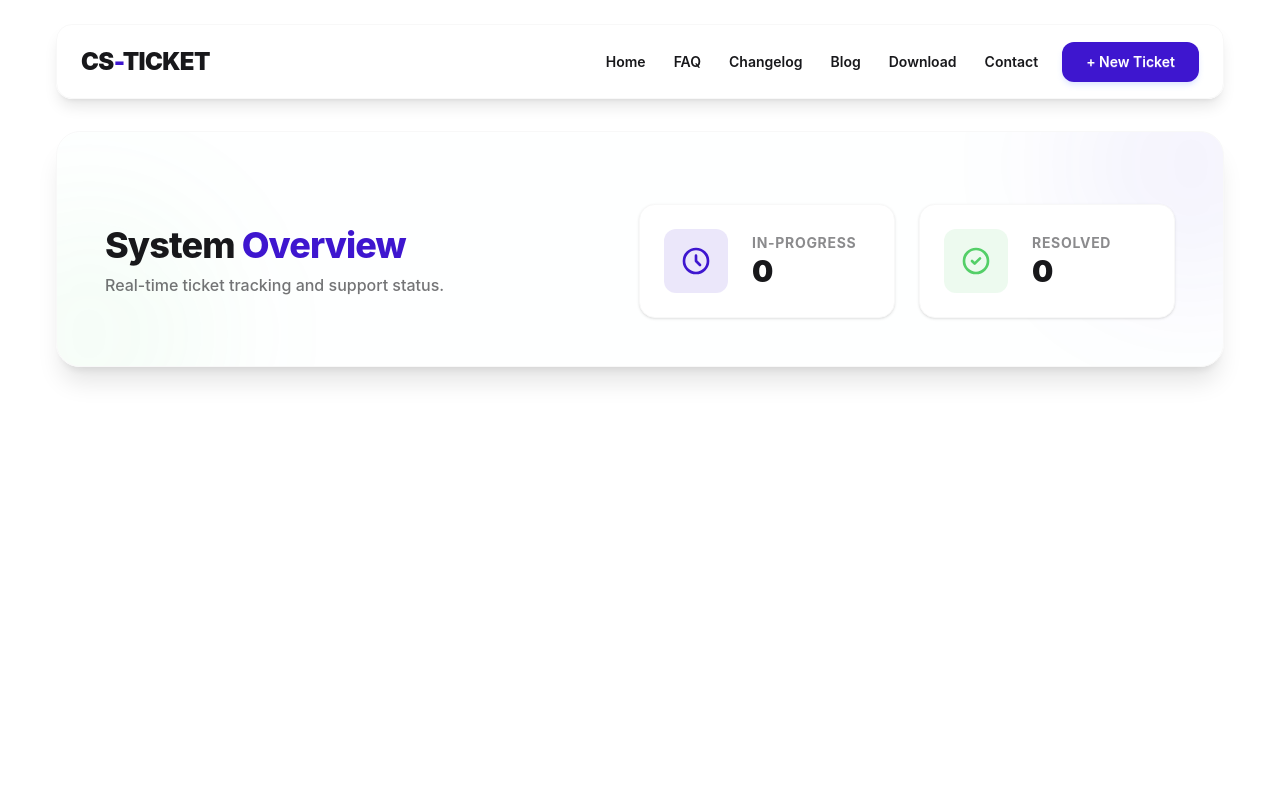
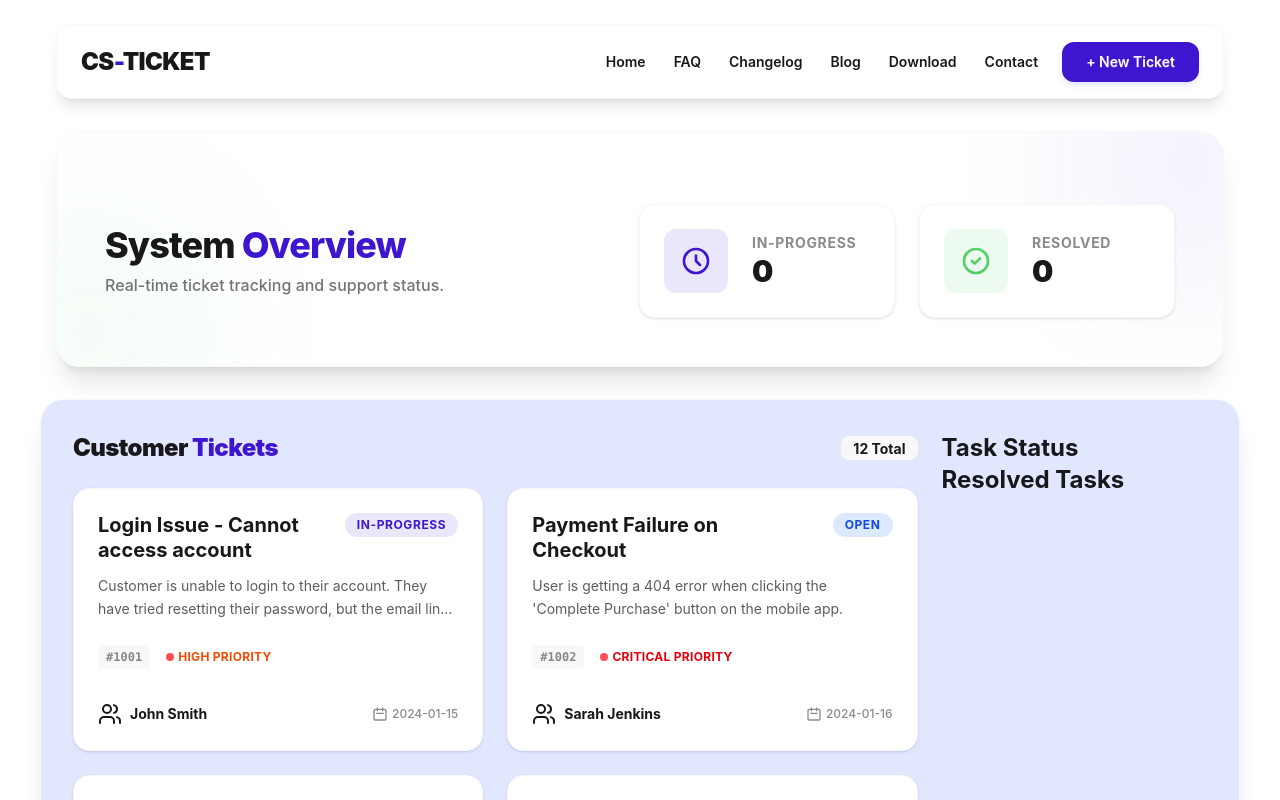
Before and after one commit to kmsmahi/smart-project-3-React, a React (Vite) app: page / in a window 1280 px wide. Shown: the top 800 px of the page. Built offline with nearby package versions, Linux system fonts and the light colour scheme.

Commit message:
main-sec-1

```diff
--- a/package.json
+++ b/package.json
@@ -11,6 +11,7 @@
   },
   "dependencies": {
     "@tailwindcss/vite": "^4.2.1",
+    "lucide-react": "^0.575.0",
     "react": "^19.2.0",
     "react-dom": "^19.2.0",
     "tailwindcss": "^4.2.1"
--- a/src/App.jsx
+++ b/src/App.jsx
@@ -1,11 +1,20 @@
+import { Suspense } from "react";
 import Banner from "./assets/components/banner/banner"
+import MainSection from "./assets/components/mainSection/MainSection"
 import Navbar from "./assets/components/navbar/navbar"
-
+const api=async()=>{
+    const res=await(fetch('/public/ticket.json'));
+    return res.json();
+}
 function App() {
+  const fetchPromise=api();
   return (
     <>
       <Navbar></Navbar>
-      <Banner></Banner>
+
+      <Suspense fallback={<div className="text-center mt-12 text-lg font-medium text-base-content/50">Loading...</div>}>
+        <MainSection fetchPromise={fetchPromise}></MainSection>
+      </Suspense>
 
     </>
   )
--- /dev/null
+++ b/src/assets/components/cards/AllTickets.jsx
@@ -0,0 +1,11 @@
+import React from 'react';
+
+const AllTickets = () => {
+    return (
+        <div>
+
+        </div>
+    );
+};
+
+export default AllTickets;
--- /dev/null
+++ b/src/assets/components/mainSection/MainSection.jsx
@@ -0,0 +1,134 @@
+import React, { use } from 'react';
+import Banner from '../banner/banner';
+import { Users } from 'lucide-react';
+const MainSection = ({fetchPromise}) => {
+    const allTickets=use(fetchPromise);
+    console.log(allTickets);
+    return (
+
+        <div>
+            <Banner></Banner>
+            <section className='container bg-[#E0E7FF] grid grid-cols-12 gap-6 mt-8 p-8 rounded-3xl border border-base-200 shadow-xl'>
+            {/* <div className='col-span-9'>
+                 <h1 className="text-2xl font-bold text-base-content mb-4">Customer Tickets</h1>
+
+                 <div className='space-y-5 grid grid-cols-2 gap-6'>
+                    {
+                        allTickets.map(ticket=>(
+                            <div className='border-2 bg-[#FFFFFF] rounded-lg p-4 border-base-200 shadow-sm hover:shadow-md transition-all duration-300 space-y-4' key={ticket.id}>
+                                <div className='flex justify-between'>
+                                    <h1 className='text-2xl font-semibold'>{ticket.title}</h1>
+                                <button className={`btn btn-sm
+                                ${
+                                ticket.status==='Open'?'btn-success':
+                                ticket.status==='In-Progress'?
+                                'btn-warning':
+                                'btn-primary'
+                                }`}>{ticket.status}</button>
+                                </div>
+                                <div>
+                                    <p className='text-lg font-sm'>{ticket.description}</p>
+                                </div>
+                                <div className='flex justify-between'>
+                                    <div className='flex gap-4'>
+                                    <h1 className='text-lg text-gray-300'>#{ticket.id}</h1>
+                                    <p className='text-lg text-red-500 font-semibold'>{ticket.priority} Priority</p>
+                                </div>
+                                <div className='flex gap-4'>
+                                    <h1 className='text-lg text-gray-400 font-semibold'>{ticket.customer}</h1>
+                                    <p className='text-lg text-gray-700 font-semibold'>{ticket.createdAt}</p>
+                                </div>
+                                </div>
+                            </div>
+                        ))
+                    }
+                 </div>
+            </div> */}
+
+            <div className='col-span-9'>
+  <div className="flex justify-between items-center mb-6">
+    <h1 className="text-2xl font-black tracking-tight text-base-content">
+      Customer <span className="text-[#3E16CF]">Tickets</span>
+    </h1>
+    <span className="badge badge-ghost font-bold">{allTickets.length} Total</span>
+  </div>
+  <div className='grid grid-cols-1 xl:grid-cols-2 gap-6'>
+    {allTickets.map(ticket => {
+      const statusClass =
+        ticket.status === 'Open' ? 'bg-blue-100 text-blue-700' :
+        ticket.status === 'In-Progress' ? 'bg-[#3E16CF]/10 text-[#3E16CF]' :
+        'bg-[#54CF68]/10 text-[#54CF68]';
+      const priorityClass =
+        ticket.priority === 'Critical' ? 'text-red-600' :
+        ticket.priority === 'High' ? 'text-orange-600' : 'text-slate-500';
+
+      return (
+        <div
+          className='group bg-base-100 border border-base-200 rounded-2xl p-6 shadow-sm hover:shadow-xl hover:border-[#3E16CF]/30 transition-all duration-300 flex flex-col justify-between'
+          key={ticket.id}
+        >
+          <div className='flex justify-between items-start gap-4 mb-3'>
+            <h2 className='text-xl font-bold leading-tight group-hover:text-[#3E16CF] transition-colors'>
+              {ticket.title}
+            </h2>
+            <span className={`px-3 py-1 rounded-full text-xs font-bold uppercase tracking-wider whitespace-nowrap ${statusClass}`}>
+              {ticket.status}
+            </span>
+          </div>
+          <div className="mb-6">
+            <p className='text-base-content/70 text-sm leading-relaxed line-clamp-2'>
+              {ticket.description}
+            </p>
+          </div>
+          <div className='flex items-center gap-4 pb-4 mb-4 border-b border-base-100'>
+            <span className='text-xs font-mono font-bold px-2 py-1 bg-base-200 rounded text-base-content/50'>
+              #{ticket.id}
+            </span>
+            <div className='flex items-center gap-1'>
+              <div className={`w-2 h-2 rounded-full ${ticket.priority === 'High' || ticket.priority === 'Critical' ? 'animate-pulse bg-red-500' : 'bg-slate-400'}`}></div>
+              <p className={`text-xs font-bold uppercase tracking-wide ${priorityClass}`}>
+                {ticket.priority} Priority
+              </p>
+            </div>
+          </div>
+          <div className='flex justify-between items-center mt-auto'>
+            <div className='flex items-center gap-2'>
+              <div className="avatar placeholder">
+                {/* <div className="bg-[#3E16CF] text-white rounded-full w-8">
+                  <span className="text-xs">{ticket.customer.charAt(0)}</span>
+                </div> */}
+                <Users></Users>
+              </div>
+              <p className='text-sm font-bold text-base-content'>{ticket.customer}</p>
+            </div>
+            <div className="flex items-center gap-1 text-base-content/50">
+               {/* <Users /> */}
+               <svg xmlns="http://www.w3.org/2000/svg" className="h-4 w-4" fill="none" viewBox="0 0 24 24" stroke="currentColor">
+                 <path strokeLinecap="round" strokeLinejoin="round" strokeWidth="2" d="M8 7V3m8 4V3m-9 8h10M5 21h14a2 2 0 002-2V7a2 2 0 00-2-2H5a2 2 0 00-2 2v12a2 2 0 002 2z" />
+               </svg>
+
+               <p className='text-xs font-medium'>{ticket.createdAt}</p>
+            </div>
+          </div>
+        </div>
+      )
+    })}
+  </div>
+</div>
+
+
+            <div className='col-span-3'>
+                <div>
+                    <h1 className="text-2xl font-bold text-base-content">Task Status</h1>
+                </div>
+                <div>
+                    <h1 className="text-2xl font-bold text-base-content">Resolved Tasks</h1>
+                </div>
+            </div>
+
+        </section>
+        </div>
+    );
+};
+
+export default MainSection;
```
Also changed, not shown: 1 other file (tests, documents, lock files or other folders).
